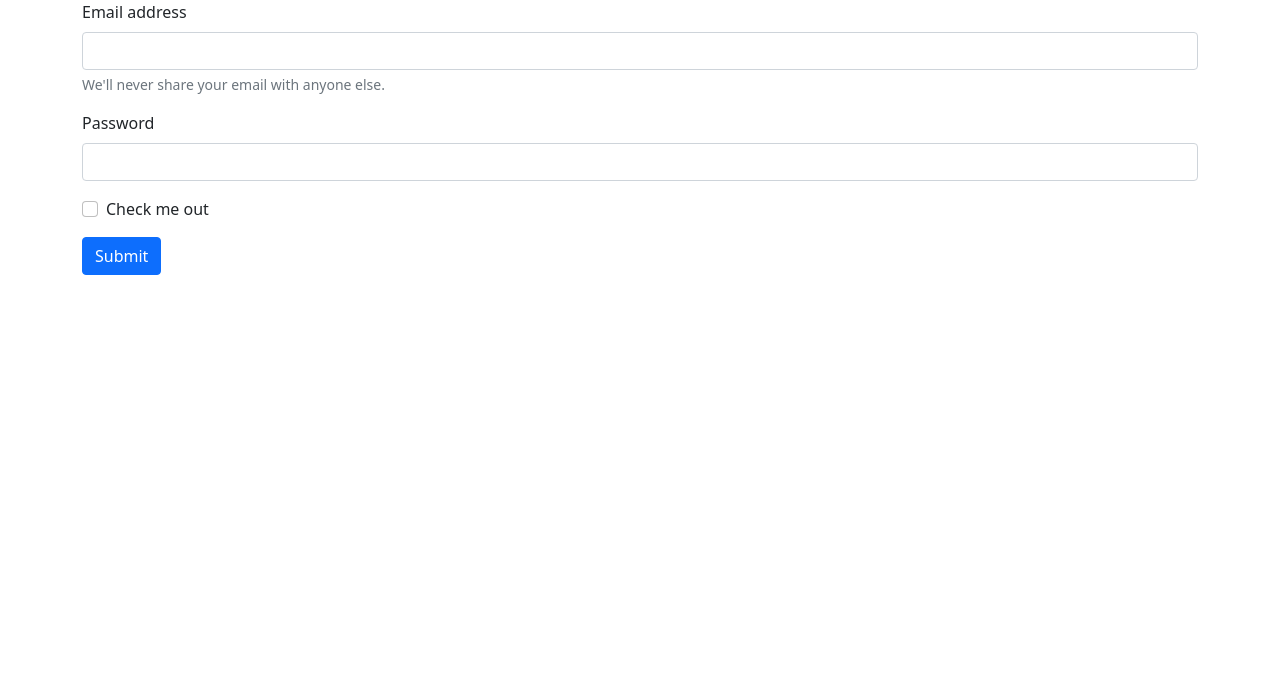
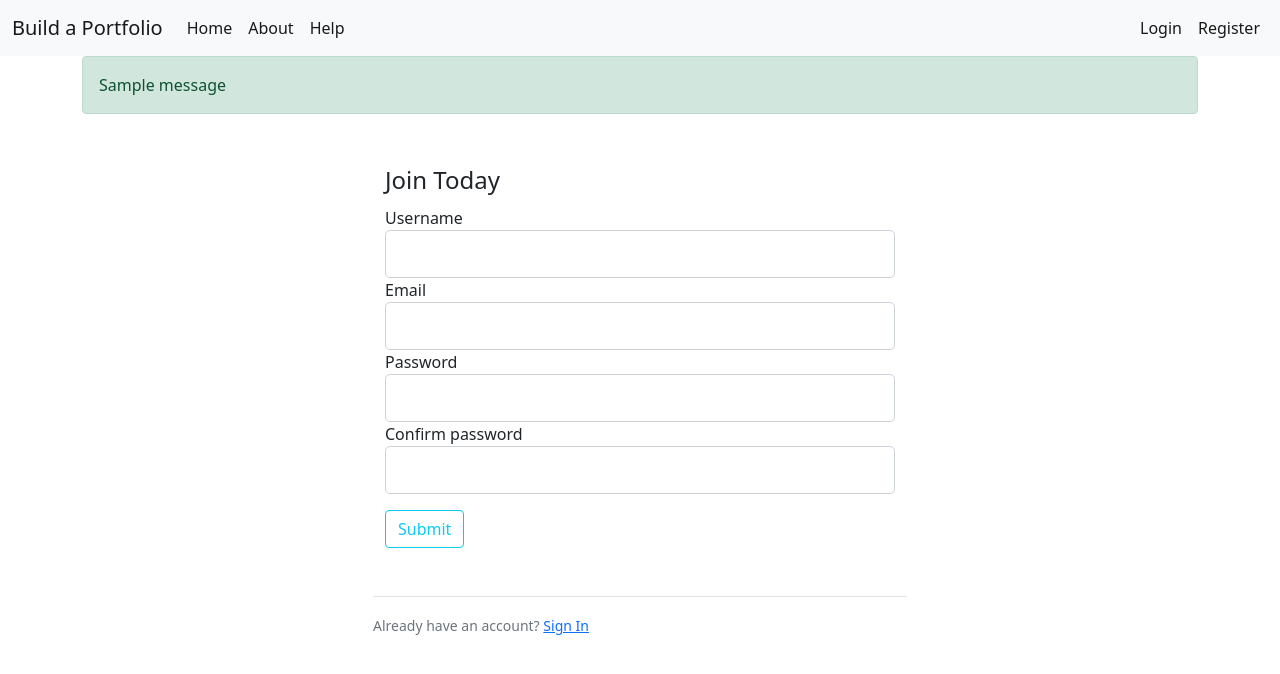
Before and after one commit to ketann26/Stock-Screener, a Flask app: template templates/register.html in a window 1280 px wide. Shown: the top 674 px of the page. Run offline with Flask 2, Linux system fonts and the light colour scheme; the template is opened without the code that fills it: most values are stand-ins (such as "Sample title", 1, 10 or a date in 2020); one stand-in notice (Sample message) is shown; form fields are guessed from the names that the template uses.

Commit message:
Login Pages

```diff
--- a/templates/index.html
+++ b/templates/index.html
@@ -1,8 +1,5 @@
 {% extends "layout.html" %}
 {% block content %}
-
-
-
 
 <form class="container mt-5" style="width:50%">
 
--- a/templates/layout.html
+++ b/templates/layout.html
@@ -28,29 +28,41 @@
                 <div class="collapse navbar-collapse" id="navbarSupportedContent">
                     <ul class="navbar-nav me-auto mb-2 mb-lg-0">
                         <li class="nav-item">
-                            <a class="nav-link active" aria-current="page" href="#">Home</a>
+                            <a class="nav-link active" aria-current="page" href="{{ url_for('root') }}">Home</a>
                         </li>
                         <li class="nav-item">
                             <a class="nav-link active" href="#">About</a>
                         </li>
+                        <li class="nav-item">
+                            <a class="nav-link active" href="#">Help</a>
+                        </li>
 
                     </ul>
-                    <form class="d-flex">
+                    <div class="d-flex">
                         <ul class="navbar-nav me-auto mb-2 mb-lg-0">
                             <li class="nav-item">
-                                <a class="nav-link active" aria-current="page" href="#">Login</a>
+                                <a class="nav-link active" aria-current="page" href="{{ url_for('login') }}">Login</a>
                             </li>
                             <li class="nav-item">
-                                <a class="nav-link active" href="#">Register</a>
+                                <a class="nav-link active" href="{{ url_for('register') }}">Register</a>
                             </li>
 
                         </ul>
-                    </form>
+                    </div>
                 </div>
             </div>
         </nav>
 
         <div class="container">
+            {% with messages = get_flashed_messages(with_categories=true) %}
+                {% if messages %}
+                    {% for category,message in messages %}
+                        <div class="alert alert-{{ category }}">
+                            {{ message }}
+                        </div>
+                    {% endfor %}
+                {% endif%}
+            {% endwith%}
             {% block content %}{% endblock %}
         </div>
 
--- a/templates/register.html
+++ b/templates/register.html
@@ -1,35 +1,77 @@
-<!DOCTYPE html>
-<html>
-    <head>
-        <head>
+{% extends "layout.html" %}
+{% block content %}
 
-            <link href="https://cdn.jsdelivr.net/npm/bootstrap@5.0.2/dist/css/bootstrap.min.css" rel="stylesheet"
-                integrity="sha384-EVSTQN3/azprG1Anm3QDgpJLIm9Nao0Yz1ztcQTwFspd3yD65VohhpuuCOmLASjC" crossorigin="anonymous">
+	<div class = "container w-50">
+		<div class="container my-5" id="myRegForm">
+			<form method="POST" action="">
+				{{ form.hidden_tag() }}
+				<fieldset class="form-group">
+					<legend>Join Today</legend>
+					<div class="form-group">
+						{{ form.username.label(class="form-control-label")}}
 
-            <title>Register</title>
+						{% if form.username.errors %}
+							{{ form.username(class="form-control form-control-lg is-invalid") }}
+							<div class="invalid-feedback">
+								{% for error in form.username.errors %}
+									{{ error }}
+								{% endfor %}
+							</div>
+						{% else %}
+							{{ form.username(class="form-control form-control-lg") }}
+						{% endif %}
 
-        </head>
-    </head>
-    <body>
-        <div class="container">
-            <form method="POST" action="">
-                {{ form.hidden_tag() }}
-                <div class="mb-3">
-                  <label for="exampleInputEmail1" class="form-label">Email address</label>
-                  <input type="email" class="form-control" id="exampleInputEmail1" aria-describedby="emailHelp">
-                  <div id="emailHelp" class="form-text">We'll never share your email with anyone else.</div>
-                </div>
-                <div class="mb-3">
-                  <label for="exampleInputPassword1" class="form-label">Password</label>
-                  <input type="password" class="form-control" id="exampleInputPassword1">
-                </div>
-                <div class="mb-3 form-check">
-                  <input type="checkbox" class="form-check-input" id="exampleCheck1">
-                  <label class="form-check-label" for="exampleCheck1">Check me out</label>
-                </div>
-                <button type="submit" class="btn btn-primary">Submit</button>
-              </form>
-        </div>
-    </body>
+					</div>
+					<div class="form-group">
+						{{ form.email.label(class="form-control-label")}}
+						{% if form.email.errors %}
+							{{ form.email(class="form-control form-control-lg is-invalid") }}
+							<div class="invalid-feedback">
+								{% for error in form.email.errors %}
+									{{ error }}
+								{% endfor %}
+							</div>
+						{% else %}
+							{{ form.email(class="form-control form-control-lg") }}
+						{% endif %}
+					</div>
+					<div class="form-group">
+						{{ form.password.label(class="form-control-label")}}
+						{% if form.password.errors %}
+							{{ form.password(class="form-control form-control-lg is-invalid") }}
+							<div class="invalid-feedback">
+								{% for error in form.password.errors %}
+									{{ error }}
+								{% endfor %}
+							</div>
+						{% else %}
+							{{ form.password(class="form-control form-control-lg") }}
+						{% endif %}
+					</div>
+					<div class="form-group">
+						{{ form.confirm_password.label(class="form-control-label")}}
+						{% if form.confirm_password.errors %}
+							{{ form.confirm_password(class="form-control form-control-lg is-invalid") }}
+							<div class="invalid-feedback">
+								{% for error in form.confirm_password.errors %}
+									{{ error }}
+								{% endfor %}
+							</div>
+						{% else %}
+							{{ form.confirm_password(class="form-control form-control-lg") }}
+						{% endif %}
+					</div>
+				</fieldset>
+				<div class="form-group mt-3">
+					{{ form.submit(class="btn btn-outline-info")}}
+				</div>
+			</form>
+		</div>
+		<div class="border-top pt-3">
+			<small class="text-muted">
+				Already have an account? <a class="ml-2" href="{{ url_for('login') }}">Sign In</a>
+			</small>
+		</div>
+	</div>
 
-  </html>
+{% endblock content %}
```
Also changed, not shown: templates/login.html (added, +49 -0 lines).
